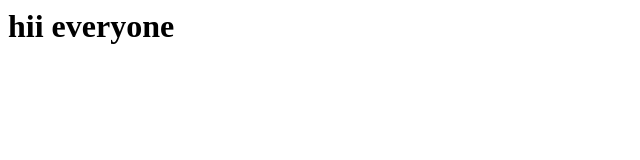
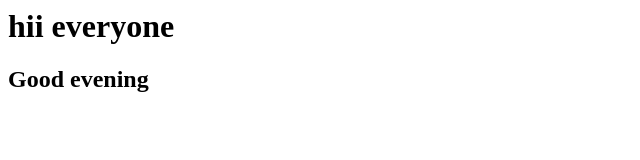
Before and after one commit to KaleBhaskaraSrinivas/firstgitapp, a plain HTML site: page index.html in a window 1280 px wide. Shown: the whole page, without its empty margins (0-640 px from the left). Drawn offline with Linux system fonts and the light colour scheme.

Commit message:
change data in index.html

```diff
--- a/index.html
+++ b/index.html
@@ -4,5 +4,6 @@
     </head>
 <body>
   <h1> hii everyone</h1>
+  <h2> Good evening</h2>
   </body>
 </html>
```
